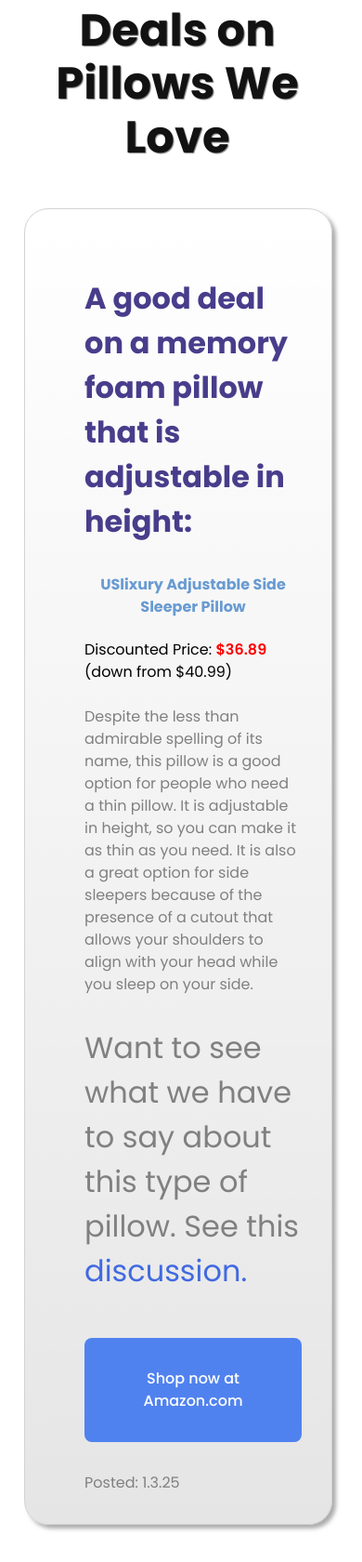
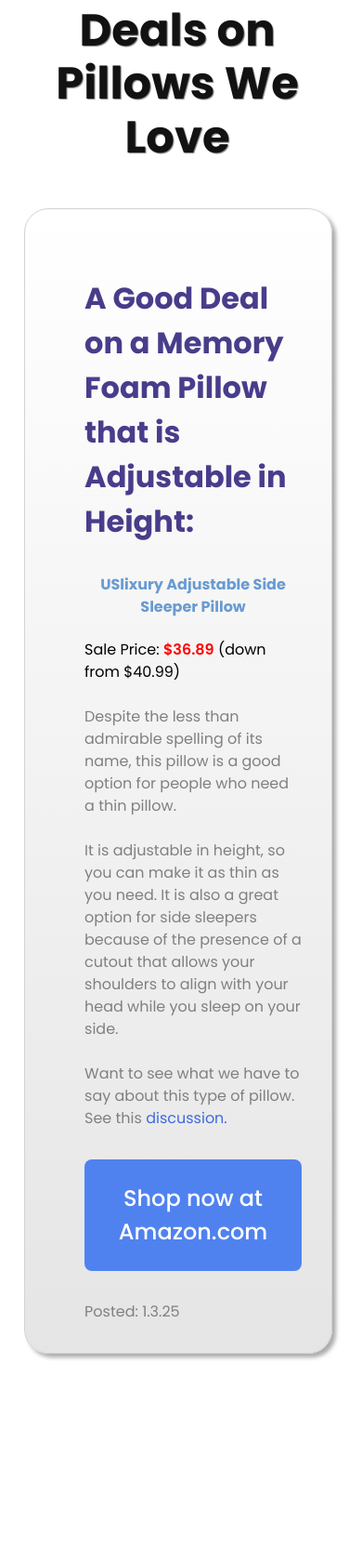
Before and after one commit to jstern718/flaskPillow3, a Flask app: page /deals in a window 390 px wide. Shown: the part 245-1925 px from the top of the page at 93% size. After the commit the page ends 1707 px from the top, so only its background shows below. Run offline with Flask 3, Linux system fonts and the light colour scheme.

Commit message:
fixing font sizing bug in mobile

```diff
--- a/lists/dealsList.py
+++ b/lists/dealsList.py
@@ -1,10 +1,10 @@
 dealsList = [
     {"date": "1.3.25",
-    "intro": "A good deal on a memory foam pillow that is adjustable in height:",
+    "intro": "A Good Deal on a Memory Foam Pillow that is Adjustable in Height:",
     "title": "USlixury Adjustable Side Sleeper Pillow",
     "normalprice": "$40.99",
     "dealprice": "$36.89",
-    "discussion": "Despite the less than admirable spelling of its name, this pillow is a good option for people who need a thin pillow. It is adjustable in height, so you can make it as thin as you need. It is also a great option for side sleepers because of the presence of a cutout that allows your shoulders to align with your head while you sleep on your side.",
+    "discussion": "Despite the less than admirable spelling of its name, this pillow is a good option for people who need a thin pillow. <br><br> It is adjustable in height, so you can make it as thin as you need. It is also a great option for side sleepers because of the presence of a cutout that allows your shoulders to align with your head while you sleep on your side.",
     "see": "/memory",
     "link": "https://amzn.to/40NtpU8"},
 ]
--- a/static/style.css
+++ b/static/style.css
@@ -910,7 +910,7 @@
 
     .pillow-top{
         color: darkslateblue;
-        font-size: 2rem;
+        font-size: 2rem;;
     }
 
     .pillow-intro{
@@ -936,14 +936,16 @@
         flex-direction: row;
         justify-content: center;
         margin-bottom: 1rem;
+
     }
 
     .pillow-button{
         background-color: #5082ef;
         margin-top: 1rem;
         margin-bottom: 1rem;
-        padding: 2rem;
-        color: white;
+        padding: 1.5rem;
+        color: white;;
+        font-size: 1.5rem;
     }
 
     .pillow-button:hover{
@@ -980,6 +982,7 @@
 
     .deal-discussion{
         margin-top: 0;
+        margin-bottom: 1rem;
     }
 
     .internal-link-text{
@@ -1679,6 +1682,7 @@
         justify-content: center;
         margin-bottom: 1rem;
         cursor: pointer;
+
     }
 
     .pillow-button{
@@ -1686,6 +1690,7 @@
         color:white;
         margin-top: .5rem;
         margin-bottom: .5rem;
+
     }
 
     .pillow-button:hover{
--- a/templates/deal_post.html
+++ b/templates/deal_post.html
@@ -5,15 +5,19 @@
         <div>
             <h3 class="pillow-top">{{ pillow.intro }}</h3>
             <h4 class="pillow-intro">{{pillow.title}}</h4>
-            <p class="non-discount-text">Discounted Price: <span class="discount-text">{{ pillow.dealprice }}</span> (down from {{ pillow.normalprice }})</p>
+            <p class="non-discount-text">Sale Price:
+                <span class="discount-text">{{ pillow.dealprice }}</span>
+                (down from {{ pillow.normalprice }})
+            </p>
             <a href="{{ pillow.link }}">
-                <p class="pillow-text deal-discussion">{{ pillow.discussion }}</p>
-            </a>
-            <a href="{{ pillow.link }}">
-                <p class="pillow-text internal-link-text">Want to see what we have to say about this type of pillow. See this
+                <p class="pillow-text deal-discussion">{{ pillow.discussion | safe}}
+                    <br>
+                    <br>
+                    Want to see what we have to say about this type of pillow. See this
                     <a href="{{ pillow.see }}" class="no-button">
                         <span class="pillow-text">discussion.</span>
                     </a>
+                    <br>
                 </p>
             </a>
             <a href="{{ pillow.link }}">
```
